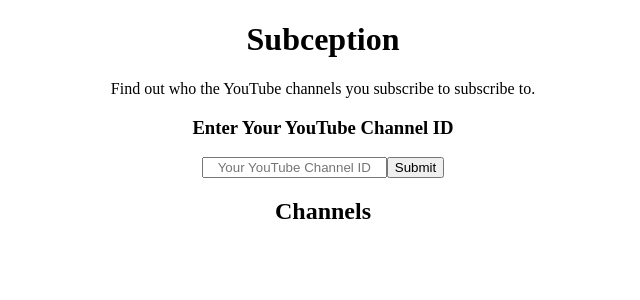
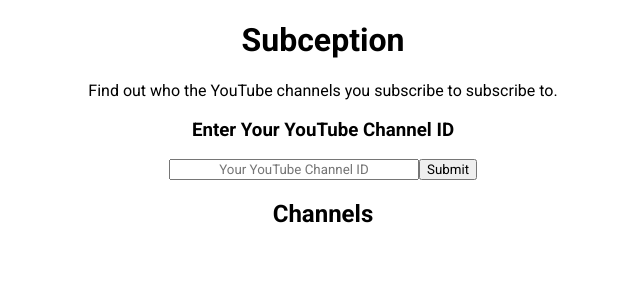
Before and after one commit to ArchawinWongkittiruk/Subception, a React (Create React App) app in the folder client/: page / in a window 1280 px wide. Shown: the top 300 px of the page, without its empty margins (317-957 px from the left). Built offline with nearby package versions, Linux system fonts and the light colour scheme; the HTML template or start-up script is replaced by a standard one.

Commit message:
Add some styling

```diff
--- a/client/public/index.html
+++ b/client/public/index.html
@@ -9,6 +9,10 @@
       content="Find out who the YouTube channels you subscribe to subscribe to"
     />
     <title>Subception</title>
+    <link
+      rel="stylesheet"
+      href="https://fonts.googleapis.com/css?family=Roboto:300,400,500,700&display=swap"
+    />
   </head>
   <body>
     <noscript>You need to enable JavaScript to run this app.</noscript>
--- a/client/src/App.css
+++ b/client/src/App.css
@@ -1,10 +1,27 @@
+/* Global */
+
 * {
   text-align: center;
+  box-sizing: border-box;
+  font-family: 'Roboto', sans-serif;
 }
 
-.channel {
-  margin-bottom: 50px;
+body {
+  margin: 0;
+  padding: 0;
 }
+
+a {
+  text-decoration: none;
+}
+
+/* Top */
+
+.channelIdInput {
+  width: 250px;
+}
+
+/* Loading */
 
 .loading {
   display: flex;
@@ -12,3 +29,9 @@
   align-items: center;
   justify-content: center;
 }
+
+/* Channels */
+
+.channel {
+  margin-bottom: 50px;
+}
--- a/client/src/App.js
+++ b/client/src/App.js
@@ -33,6 +33,7 @@
         <h3>Enter Your YouTube Channel ID</h3>
         <form onSubmit={(e) => onSubmit(e)}>
           <input
+            className='channelIdInput'
             type='text'
             placeholder='Your YouTube Channel ID'
             value={channelId}
```
